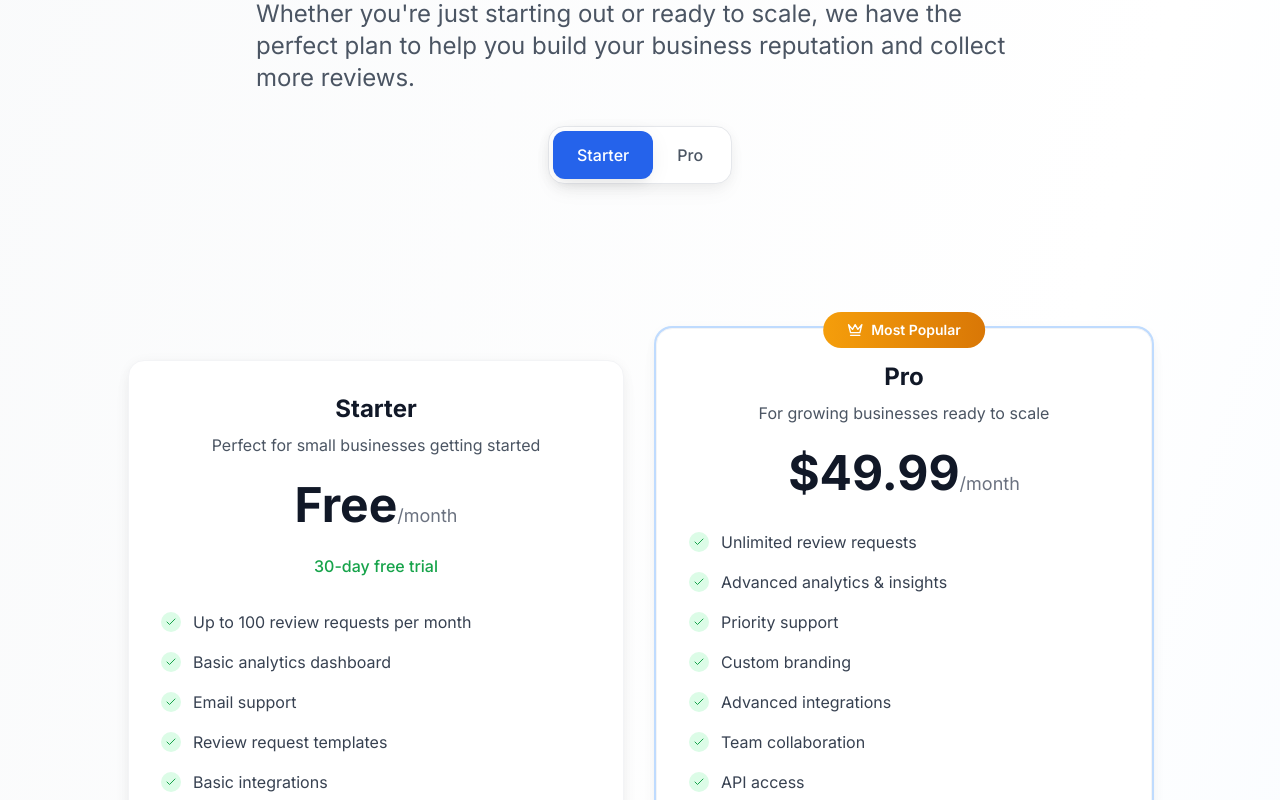
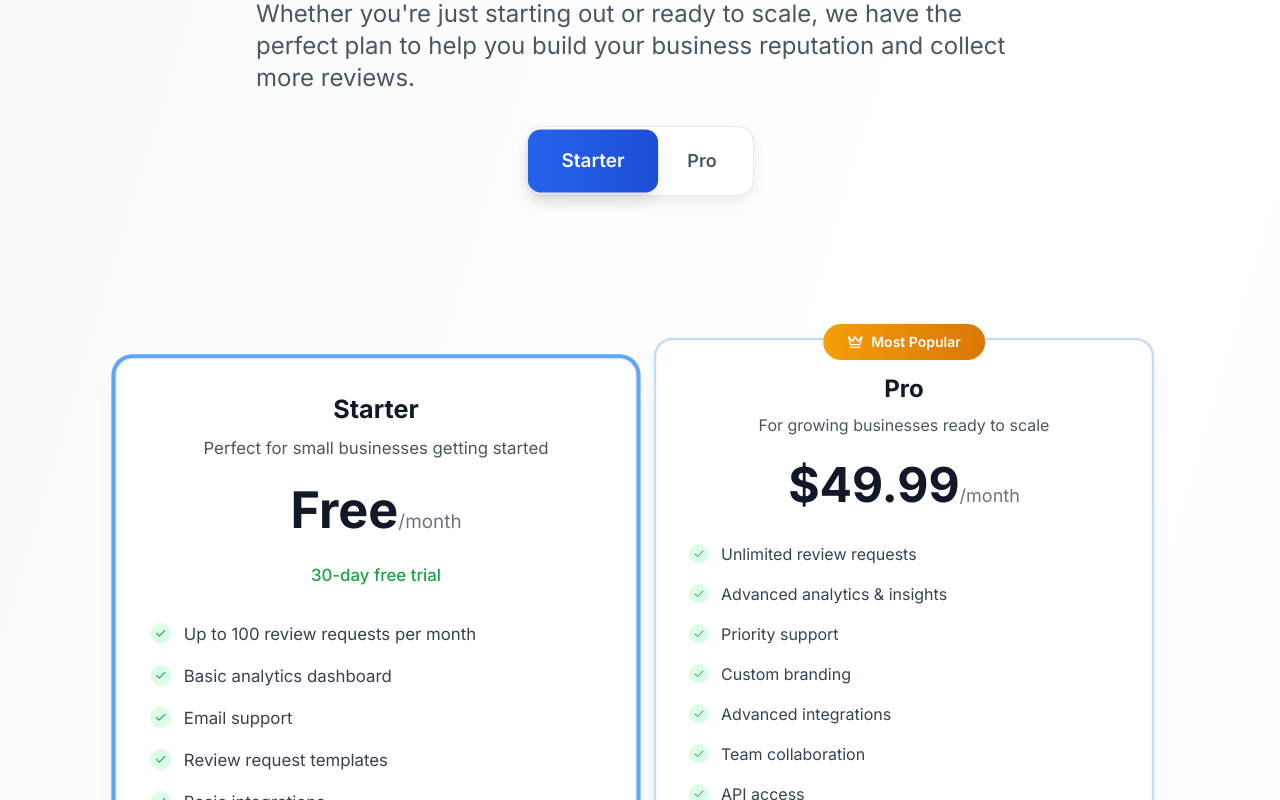
Before and after one commit to mikeshobes718/reviewpilot, a Next.js app: page /subscribe in a window 1280 px wide. Shown: the part 340-1140 px from the top of the page. Built offline with nearby package versions, Linux system fonts and the light colour scheme; no server answers.

Commit message:
Deploy version GITHUB-20250826-154932 - 20250826-154932

```diff
--- a/src/app/auth/page.tsx
+++ b/src/app/auth/page.tsx
@@ -311,7 +311,7 @@ export default function AuthPage() {
               <button
                 type="submit"
                 disabled={isSubmitting}
-                className="btn-primary w-full group"
+                className="btn-primary w-full group inline-flex items-center justify-center"
               >
                 {isSubmitting ? (
                   <>
@@ -321,7 +321,7 @@ export default function AuthPage() {
                 ) : (
                   <>
                     {isSignUp ? 'Create Account' : 'Sign In'}
-                    <Star className="w-5 h-5 ml-2 group-hover:rotate-12 transition-transform" />
+                    <ArrowRight className="w-5 h-5 ml-2 group-hover:translate-x-1 transition-transform" />
                   </>
                 )}
               </button>
@@ -417,10 +417,10 @@ export default function AuthPage() {
             {/* Continue with Google */}
             <button
               type="button"
-              className="w-full btn-secondary group"
+              className="w-full inline-flex items-center justify-center bg-white hover:bg-gray-50 text-gray-700 font-semibold py-3 px-6 rounded-xl border-2 border-gray-200 hover:border-gray-300 transition-all duration-200 hover:shadow-soft focus:outline-none focus:ring-2 focus:ring-primary-500 focus:ring-offset-2"
               disabled={isSubmitting}
             >
-              <svg className="w-5 h-5 mr-2" viewBox="0 0 24 24">
+              <svg className="w-5 h-5 mr-3" viewBox="0 0 24 24">
                 <path
                   fill="currentColor"
                   d="M22.56 12.25c0-.78-.07-1.53-.2-2.25H12v4.26h5.92c-.26 1.37-1.04 2.53-2.21 3.31v2.77h3.57c2.08-1.92 3.28-4.74 3.28-8.09z"
--- a/src/app/subscribe/page.tsx
+++ b/src/app/subscribe/page.tsx
@@ -171,10 +171,10 @@ export default function SubscribePage() {
                   <button
                     key={plan.id}
                     onClick={() => setSelectedPlan(plan.id as 'starter' | 'pro')}
-                    className={`px-6 py-3 rounded-xl font-medium transition-all duration-200 ${
+                    className={`px-8 py-4 rounded-xl font-semibold text-lg transition-all duration-300 transform ${
                       selectedPlan === plan.id
-                        ? 'bg-primary-600 text-white shadow-medium'
-                        : 'text-gray-600 hover:text-gray-900'
+                        ? 'bg-gradient-to-r from-primary-600 to-primary-700 text-white shadow-lg scale-105'
+                        : 'text-gray-600 hover:text-gray-900 hover:bg-gray-50'
                     }`}
                   >
                     {plan.name}
@@ -207,7 +207,11 @@ export default function SubscribePage() {
                     </div>
                   )}
 
-                  <div className={`card p-8 h-full ${plan.popular ? 'ring-2 ring-primary-200' : ''}`}>
+                  <div className={`card p-8 h-full transition-all duration-300 ${
+                    plan.popular ? 'ring-2 ring-primary-200' : ''
+                  } ${
+                    selectedPlan === plan.id ? 'ring-4 ring-primary-400 shadow-xl scale-105' : ''
+                  }`}>
                     <div className="text-center mb-8">
                       <h3 className="text-2xl font-bold text-gray-900 mb-2">{plan.name}</h3>
                       <p className="text-gray-600 mb-6">{plan.description}</p>
```
